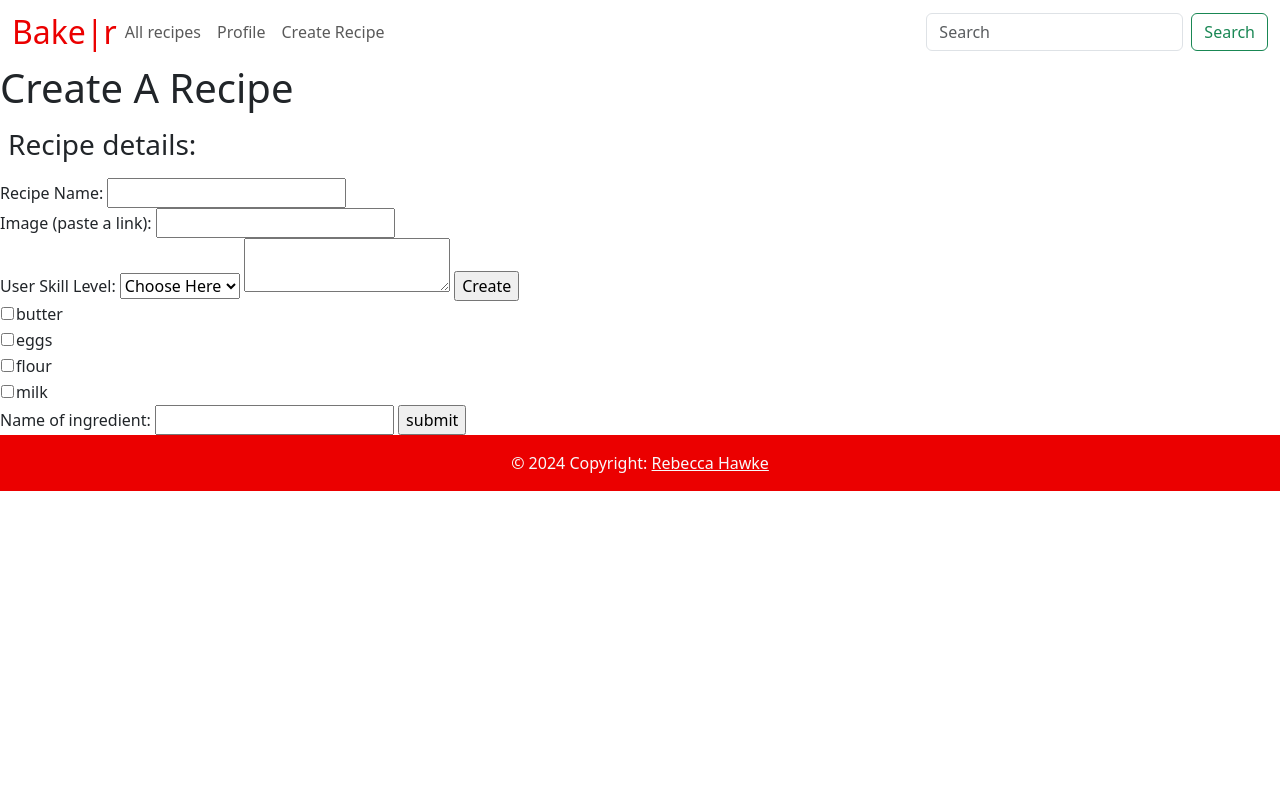
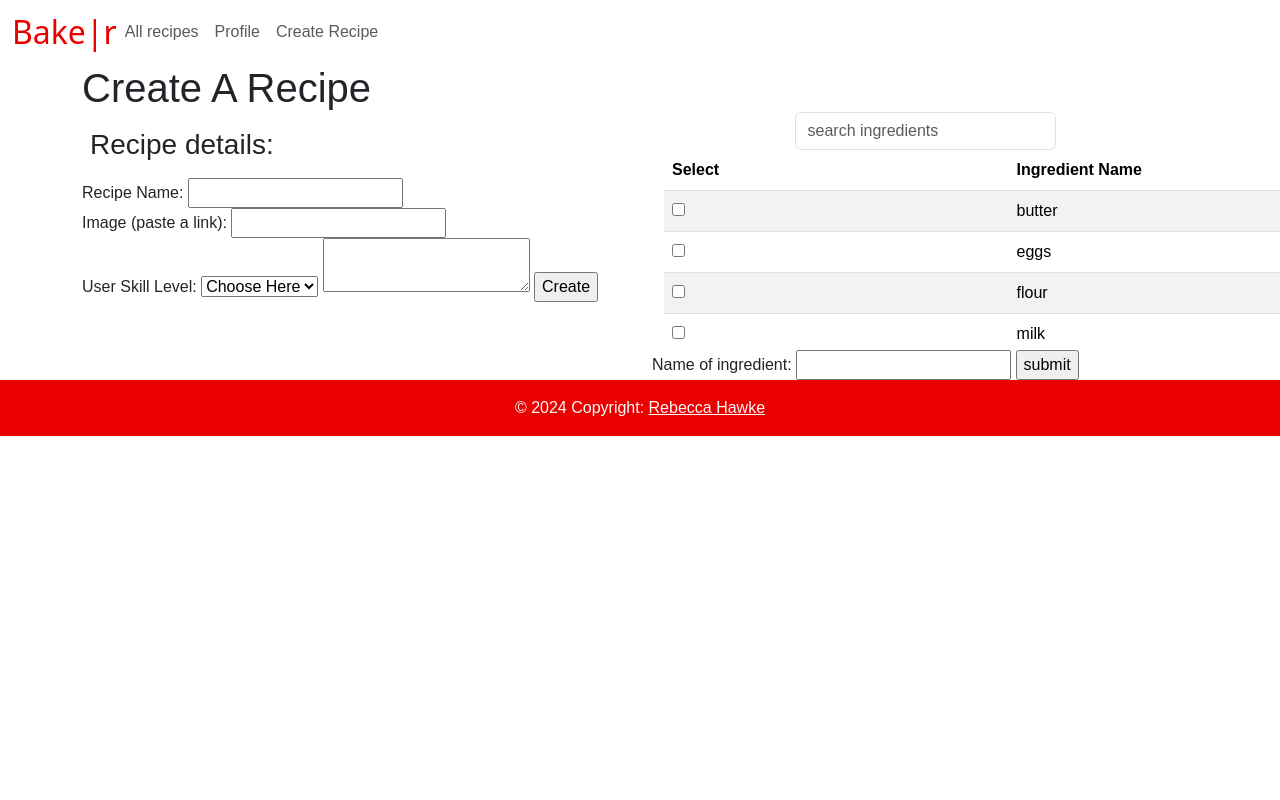
Before and after one commit to RebHawke/13COM, a Flask app: page /recipe/create in a window 1280 px wide. Run offline with Flask 3, Linux system fonts and the light colour scheme; the visitor is signed in with stand-in values (Sample User, id 1); data comes from the database, SQL or seed files in the repository; some libraries are stand-ins or nearby versions; some web fonts are replaced.

Commit message:
updated recipe view

```diff
--- a/flour/app.py
+++ b/flour/app.py
@@ -24,7 +24,11 @@ def create_connection():
 
 @app.route("/")
 def home():
-    return render_template("home.html")
+    with create_connection() as connection:
+        with connection.cursor() as cursor:
+            cursor.execute("SELECT * FROM recipes WHERE featured = 'true'")
+            featured = cursor.fetchall()
+    return render_template("home.html", featured=featured)
 
 ################################################################################################
 ################################# P R O F I L E S ##############################################
--- a/flour/static/scripts.js
+++ b/flour/static/scripts.js
@@ -3,11 +3,11 @@ document.addEventListener("DOMContentLoaded", function () {
     const flipTrigger = document.getElementById("flipTrigger");
     const flipBackTrigger = document.getElementById("flipBackTrigger");
 
-    flipTrigger.addEventListener("click", () => {
+    flipTrigger?.addEventListener("click", () => {
         flipCard.classList.add("flipped");
     });
 
-    flipBackTrigger.addEventListener("click", () => {
+    flipBackTrigger?.addEventListener("click", () => {
         flipCard.classList.remove("flipped");
     });
 
@@ -16,11 +16,11 @@ document.addEventListener("DOMContentLoaded", function () {
     const flipTrigger2 = document.getElementById("flipTrigger2");
     const flipBackTrigger2 = document.getElementById("flipBackTrigger2");
 
-    flipTrigger2.addEventListener("click", () => {
+    flipTrigger2?.addEventListener("click", () => {
         flipCard2.classList.add("flipped");
     });
 
-    flipBackTrigger2.addEventListener("click", () => {
+    flipBackTrigger2?.addEventListener("click", () => {
         flipCard2.classList.remove("flipped");
     });
 });
@@ -31,7 +31,7 @@ document.addEventListener('DOMContentLoaded', function () {
 
     if (!liveSearchBox) return;
 
-    liveSearchBox.addEventListener('input', function () {
+    liveSearchBox?.addEventListener('input', function () {
         const searchTerm = liveSearchBox.value.toLowerCase();
         liveSearchListRows.forEach(row => {
             const rowData = row.dataset.searchTerm;
--- a/flour/static/styles.css
+++ b/flour/static/styles.css
@@ -42,7 +42,7 @@ html, body {
 }
 
 
-.all-recipes-box-row {
+.tintedbg {
     background-color: #F5F1E7;
 }
 
@@ -249,3 +249,34 @@ html, body {
 }
 
 /* -------------------------- */
+
+.scroll-box {
+    max-height: 25vh;
+    width: 100vw;
+    overflow-y: auto;
+    background-color: #fff;
+    margin: 0;
+}
+
+* { box-sizing: border-box; }
+
+body { font-family: sans-serif; }
+
+/* .carousel {
+  background: #EEE;
+} */
+
+.carousel-cell {
+  width: 33%; /* Four cells fit across the full carousel */
+  height: auto;
+  margin-right: 10px;
+  background: #8C8;
+  border-radius: 5px;
+  text-align: center;
+  line-height: 150px;
+  font-size: 24px;
+}
+
+.text-center {
+    text-align: center;
+}
--- a/flour/templates/_layout.html
+++ b/flour/templates/_layout.html
@@ -10,7 +10,7 @@
 
     <link rel="icon" href="/static/b1.png">
     <link rel="stylesheet" type="text/css" href="/static/styles.css">
-    <script type="module" src="static/scripts.js"></script>
+    <script src="/static/scripts.js" defer></script>
 
 
     {# title font #}
@@ -40,10 +40,6 @@
                     {% endif %}
                 </ul>
 
-                <form class="d-flex">
-                    <input class="form-control me-2" type="search" placeholder="Search" aria-label="Search">
-                    <button class="btn btn-outline-success" type="submit">Search</button>
-                </form>
             </div>
         </div>
     </nav>
--- a/flour/templates/_layout2.html
+++ b/flour/templates/_layout2.html
@@ -17,7 +17,8 @@
     <link rel="preconnect" href="https://fonts.gstatic.com" crossorigin>
     <link href="https://fonts.googleapis.com/css2?family=Kaushan+Script&family=Modak&family=Open+Sans:ital,wght@0,800;1,800&display=swap" rel="stylesheet">
 
-
+    <link rel="stylesheet" href="https://unpkg.com/flickity@2/dist/flickity.min.css">
+    <script src="https://unpkg.com/flickity@2/dist/flickity.pkgd.min.js"></script>
 
 </head>
 <body>
--- a/flour/templates/create_recipe.html
+++ b/flour/templates/create_recipe.html
@@ -1,6 +1,9 @@
 {% extends "_layout.html" %}
 {% block content %}
 
+<div class="container">
+    <div class="row">
+        <div class="col-md-6">
             <h1>Create A Recipe</h1>
                 <form action="/recipe/create" method="POST">
                     <h3 class="p-2"> Recipe details: </h3>
@@ -23,22 +26,41 @@
                     {# ck editor (creates a text box that converts input to html code) #}
                     <textarea id="editor" name="steps"></textarea>
                     <input type="submit" value="Create">
+        </div>
+        <div class="col-md-6">
+                        <!-- Ingredient Search Box -->
+                <div class="row search-box-row">
+                    <div class="container mt-5">
+                        <div class="row justify-content-center">
+                            <div class="col-md-6 search-container">
+                                <input type="text" class="form-control live-search-box" placeholder="search ingredients">
+                            </div>
+                        </div>
+                    </div>
+                </div>
+
+                <div class="container scroll-box live-search-list">
+                    <table class="table table-striped">
+                        <thead>
+                            <tr>
+                                <th>Select</th>
+                                <th>Ingredient Name</th>
+                            </tr>
+                        </thead>
+                        <tbody>
+                            {% for ingredient in ingredients %}
+                            <tr data-search-term="{{ ingredient['name']|lower }}">
+                                <td>
+                                    <input type="checkbox" name="ingredient_id" value="{{ ingredient['ingredient_id'] }}">
+                                </td>
+                                <td>{{ ingredient["name"] }}</td>
+                            </tr>
+                            {% endfor %}
+                        </tbody>
+                    </table>
+                </div>
 
 
-        <table>
-        {% for ingredient in ingredients %}
-            <tr>
-                <td><input type="checkbox" name="ingredient_id" value="{{ ingredient['ingredient_id'] }}"</td>
-                <td>{{ ingredient["name"] }}</td>
-                <td>
-                    {# <form action="/recipe/create" method="POST">
-                        <input type="hidden" name="ingredient_id" value="{{ ingredient['ingredient_id'] }}">
-                        <button type="submit">Add to recipe</button>
-                    </form> #}
-                </td>
-            </tr>
-        {% endfor %}
-        </table>
                 </form>
 
                 <form action="/ingredient/create" method="POST">
@@ -46,7 +68,9 @@
                     <input type="text" name="name" maxlength="255" required>
                     <input type="submit" value="submit">
                 </form>
-
+        </div>
+    </div>
+</div>
 
     <script src="https://cdn.ckeditor.com/ckeditor5/38.0.1/classic/ckeditor.js"></script>
     <script>ClassicEditor.create(document.querySelector('#editor'), {toolbar: {removeItems: ['uploadImage']}});</script>
--- a/flour/templates/index.html
+++ b/flour/templates/index.html
@@ -5,6 +5,7 @@
     <div class="container m-5">
         <div class="row justify-content-center">
             <div class="col-md-6 search-container">
+                <h1>Search for a recipe:</h1>
                 <input type="text" class="form-control search-input live-search-box" placeholder="Search...">
             </div>
         </div>
```
Also changed, not shown: flour/templates/home.html (+20 -2 lines), flour/templates/profile.html (+11 -9 lines), flour/templates/view.html (+10 -5 lines). Lines whose indentation alone changed are shown as unchanged.
